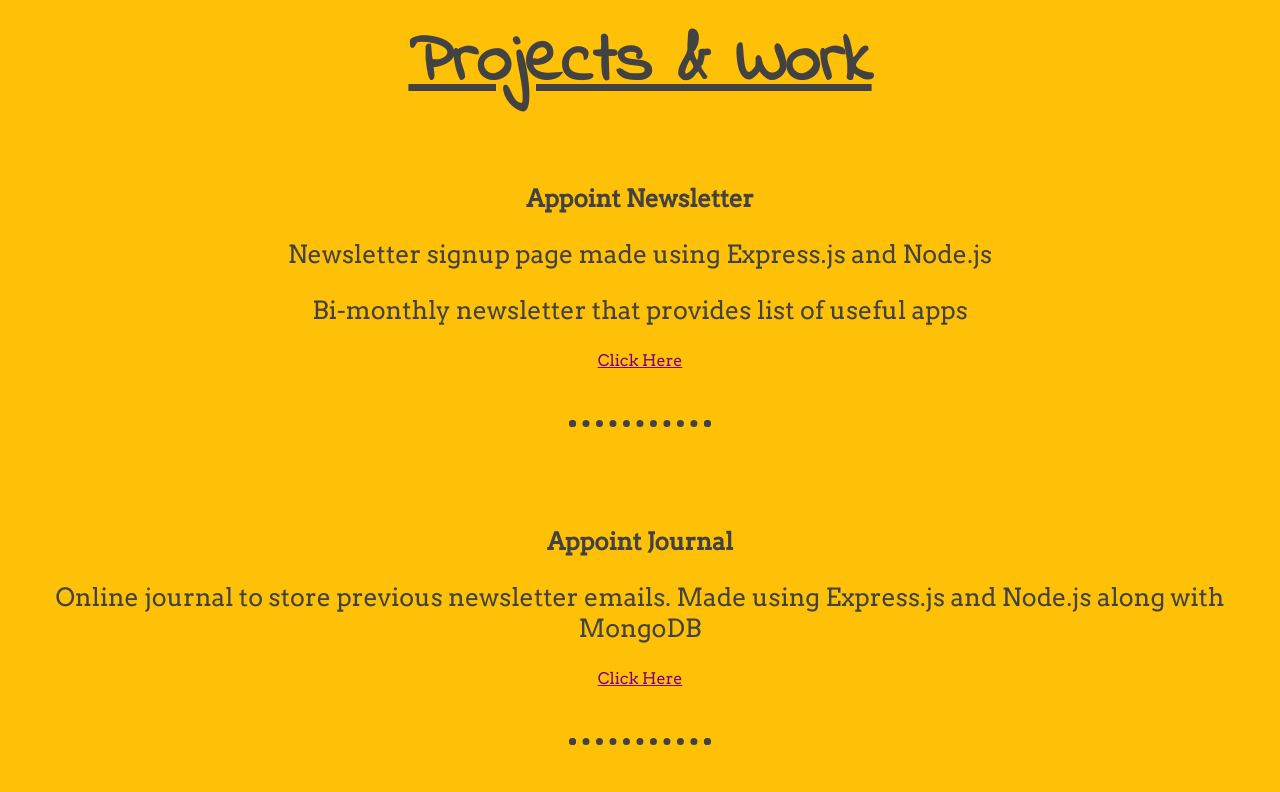
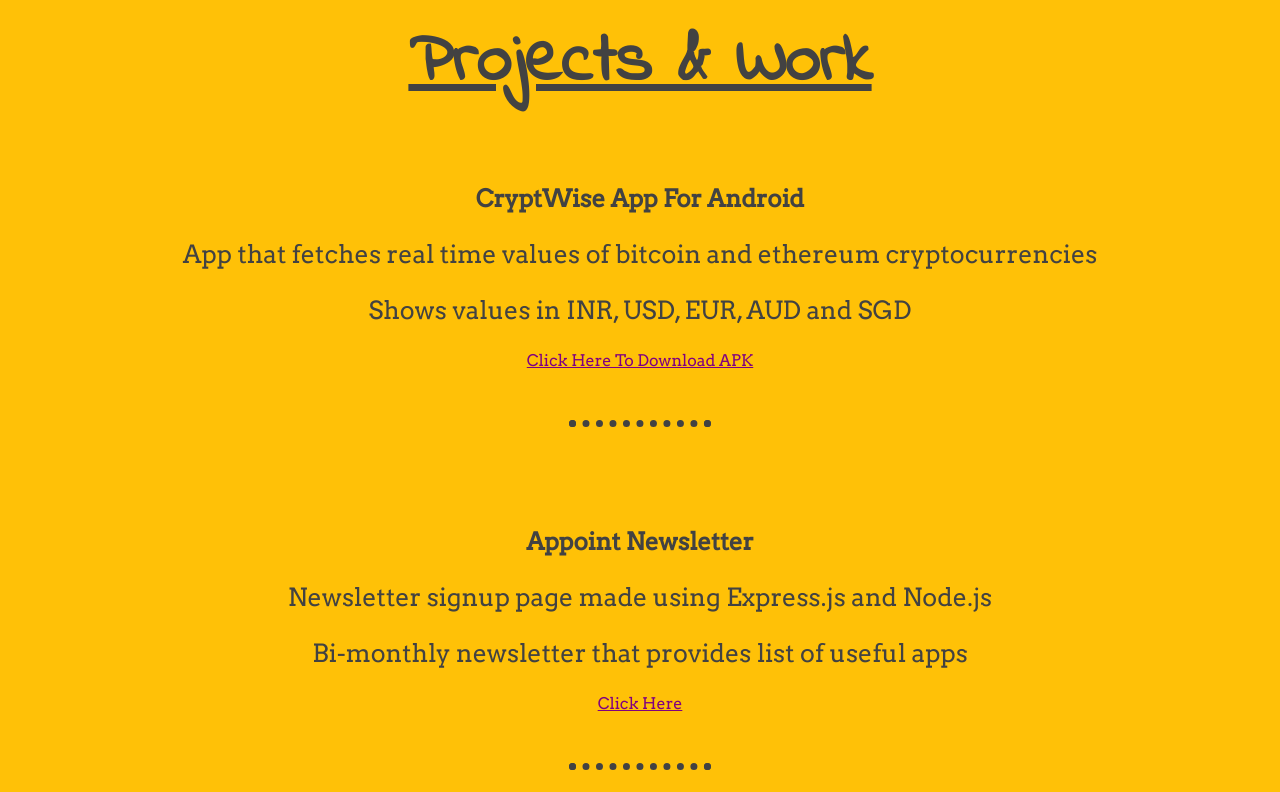
Before and after one commit to Aadityajoshi151/aadityajoshi151.github.io, a plain HTML site: page index.html in a window 1280 px wide. Shown: the part 820-1612 px from the top of the page. Drawn offline with Linux system fonts and the light colour scheme.

Commit message:
Update index.html

```diff
--- a/index.html
+++ b/index.html
@@ -19,6 +19,14 @@
     </div>
     <div class="middle-container">
       <h1><u>Projects & Work</u></h1>
+      <div>
+        <h2 class="divh1">CryptWise App For Android</h2>
+        <p class="divp">App that fetches real time values of bitcoin and ethereum cryptocurrencies</p>
+        <p class="divp">Shows values in INR, USD, EUR, AUD and SGD</p>
+        <center>
+          <a href="#">Click Here To Download APK</a>
+        </center>
+        <hr>
       <div>
         <h2 class="divh1">Appoint Newsletter</h2>
         <p class="divp">Newsletter signup page made using Express.js and Node.js</p>
```
